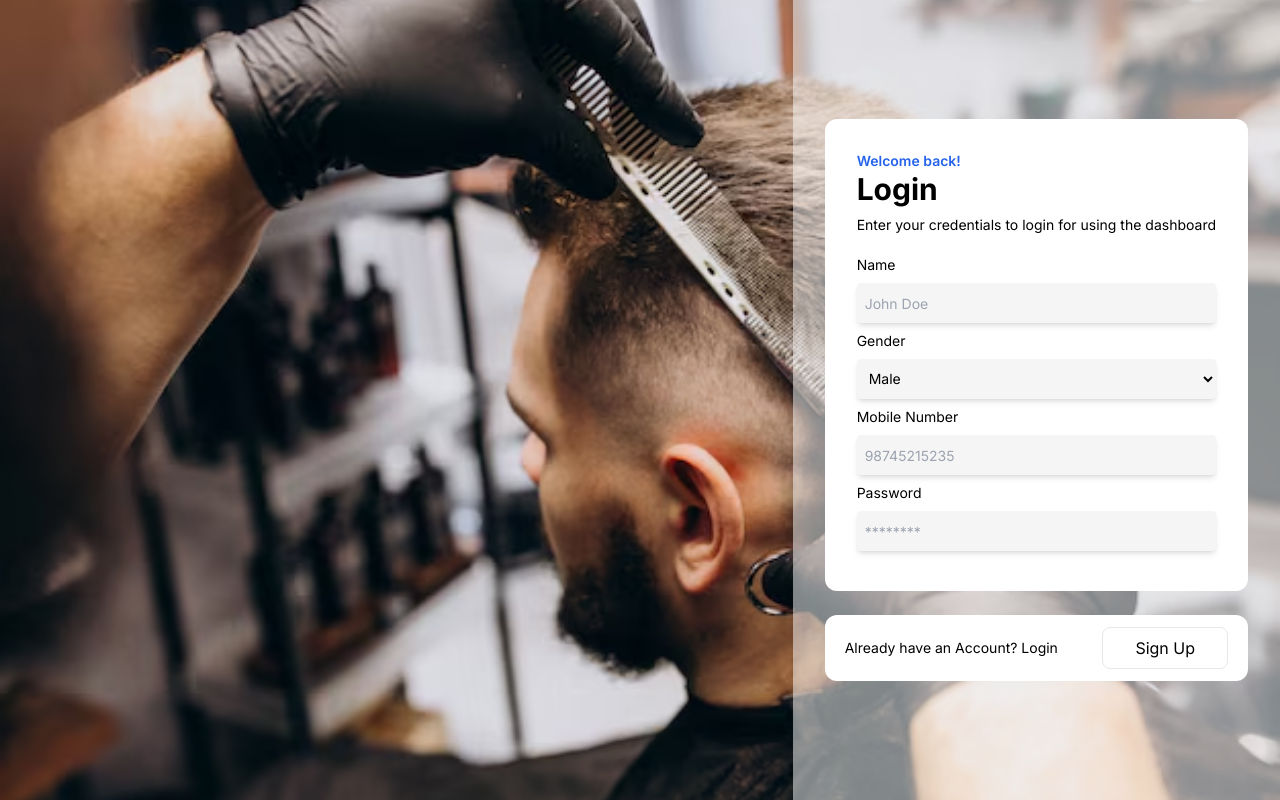
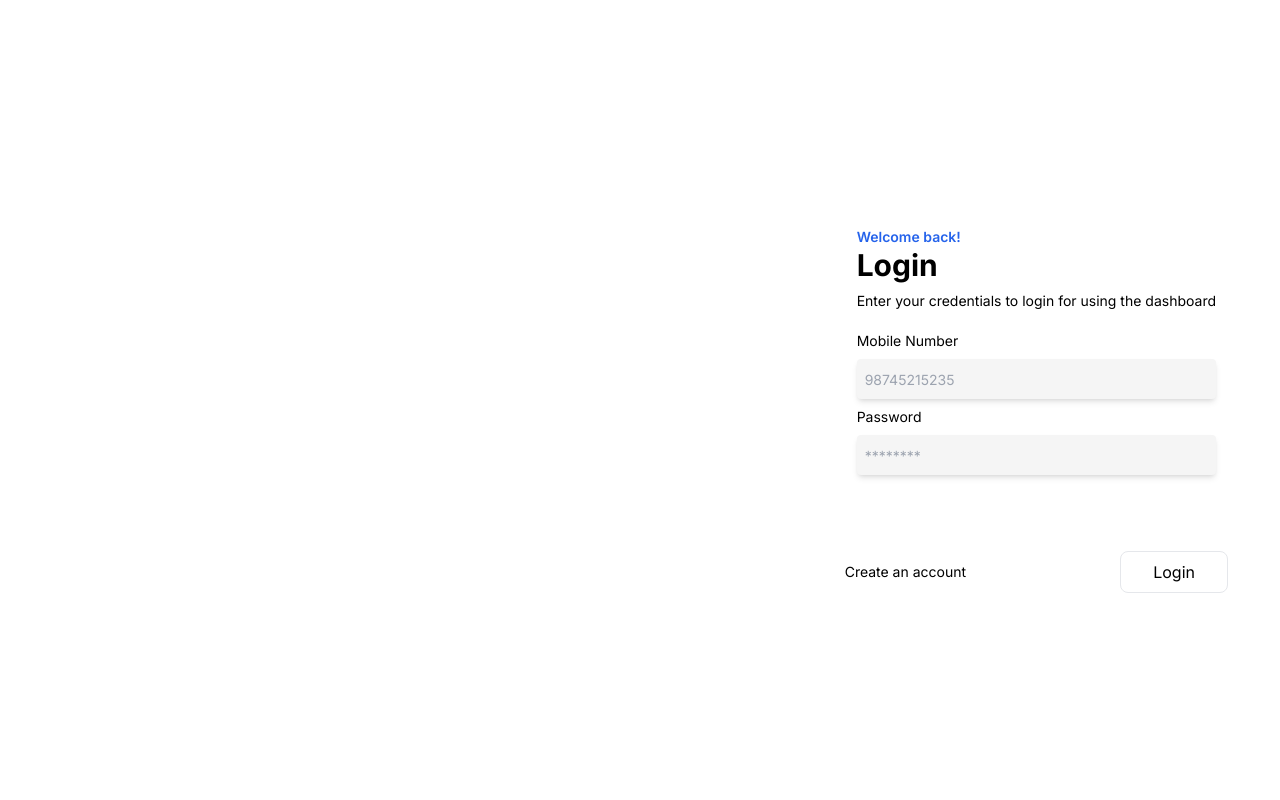
Before and after one commit to richardshaju/cutmyhair, a Next.js app: page / in a window 1280 px wide. Built offline with nearby package versions, Linux system fonts and the light colour scheme.

Commit message:
fixed background for login page

```diff
--- a/src/app/page.tsx
+++ b/src/app/page.tsx
@@ -5,7 +5,7 @@ import SignUpPage from "./signup/page";
 export default function Home() {
   return (
     <div>
-      <SignUpPage/>
+      <LoginPage/>
     </div>
   );
 }
```
